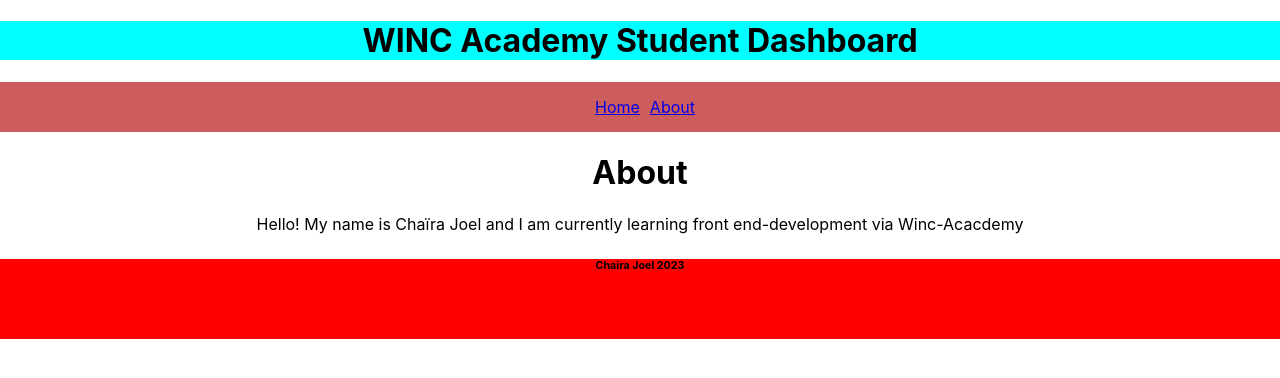
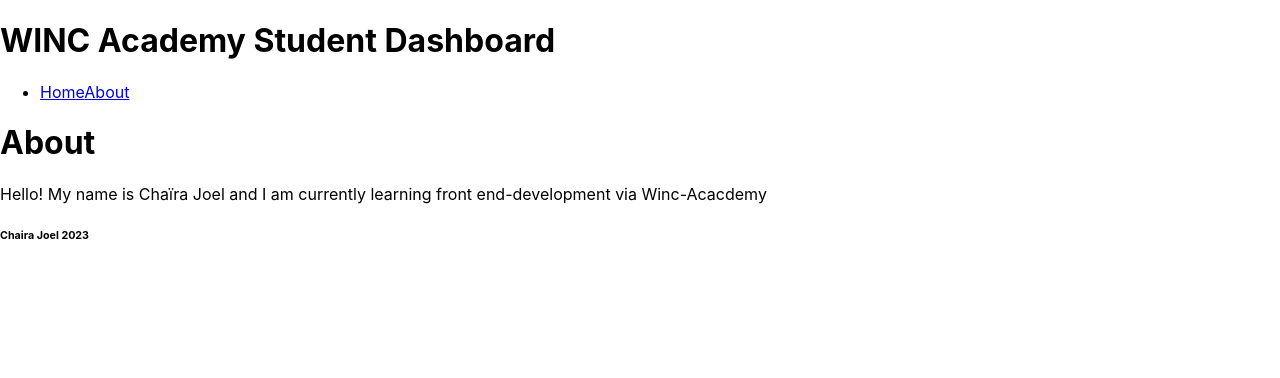
Before and after one commit to Chaira-Joel/dashboard-chaira, a React (Create React App) app: page /About in a window 1280 px wide. Shown: the top 378 px of the page. Built offline with nearby package versions, Linux system fonts and the light colour scheme.

Commit message:
Added CSS

```diff
--- a/src/App.css
+++ b/src/App.css
@@ -1,49 +1,49 @@
-.App {
-  text-align: center;
-}
+/*.App {*/
+/*  text-align: center;*/
+/*}*/
 
-.table{
-  background-color: lightgreen;
-  margin:auto;
-  border: 1px solid black;
-  border-radius:5px;
-}
+/*.table{*/
+/*  background-color: lightgreen;*/
+/*  margin:auto;*/
+/*  border: 1px solid black;*/
+/*  border-radius:5px;*/
+/*}*/
 
-.footer{
-  background-color:red;
-  height: 80px;
-}
+/*.footer{*/
+/*  background-color:red;*/
+/*  height: 80px;*/
+/*}*/
 
-.navbar{
-  background-color: indianred;
- margin: auto;
+/*.navbar{*/
+/*  background-color: indianred;*/
+/* margin: auto;*/
 
-}
+/*}*/
 
-ul{
-  list-style:none;
-  padding:15px;
-}
+/*ul{*/
+/*  list-style:none;*/
+/*  padding:15px;*/
+/*}*/
 
-ul li{
-  display: flex;
-  justify-content: center;
+/*ul li{*/
+/*  display: flex;*/
+/*  justify-content: center;*/
 
 
 
-}
-a{
-  padding-left:10px;
-}
-.studentprofile{
-  background-color: lightgoldenrodyellow ;
-}
+/*}*/
+/*a{*/
+/*  padding-left:10px;*/
+/*}*/
+/*.studentprofile{*/
+/*  background-color: lightgoldenrodyellow ;*/
+/*}*/
 
-.header{
-  background-color: cyan ;
-}
+/*.header{*/
+/*  background-color: cyan ;*/
+/*}*/
 
-.studentlinks{
-  display: flex;
-  justify-content: center;
-}
+/*.studentlinks{*/
+/*  display: flex;*/
+/*  justify-content: center;*/
+/*}*/
--- a/src/Components/Barchart.js
+++ b/src/Components/Barchart.js
@@ -38,8 +38,8 @@ function Barchart({items}){
     height={300}
     domainPadding={{ x: [20, 20], y: [0, 10] }}
     theme={VictoryTheme.material}
-    width={800}
-    height={200}>
+    width={900}
+    height={300}>
 
     <VictoryAxis
         label="assignment"
@@ -49,11 +49,12 @@ function Barchart({items}){
             axisLabel: { padding: 30 },
             Label:{fontSize: 6},
             tickLabels:{
-                fontSize:2,
-                angle:-90,
+                fontSize:5,
+                angle:-70,
                 verticalAnchor: 'middle',
                 fontsize:7,
-                padding:15
+                padding:20
+
             }}}
     />
 
--- a/src/Components/Home.js
+++ b/src/Components/Home.js
@@ -56,6 +56,12 @@ function HomePage(){
 
             <Barchart
                 items={uniqueAssignments}/>
+            <br/>
+            <br/>
+            <br/>
+            <br/>
+            <br/>
+            <br/>
 
 
             <Table items={items}
--- a/src/Components/StudentProfile.js
+++ b/src/Components/StudentProfile.js
@@ -3,14 +3,30 @@ import { useParams } from "react-router-dom";
 import studentDataArray from "../StudentData/Data";
 import Barchart from "./Barchart";
 
+const transformedStudentData = studentDataArray.map((item, index)=>{
+    return {
+        id: index+1,
+        name: item.name,
+        assignment: item.assignment,
+        difficulty: parseInt(item.difficulty),
+        fun: parseInt(item.fun)
+    };
+})
 
+const uniqueAssignments = transformedStudentData.reduce((result, current)=>{
+    if(result.some(item=> item.assignment === current.assignment)){
+        return result;
+    }
+    result.push(current);
+    return result;
+}, []);
 
 function StudentProfile() {
     const { name } = useParams();
     const [studentData, setStudentData] = useState(null);
 
     useEffect(() => {
-        const student = studentDataArray.find(
+        const student = transformedStudentData.find(
             (item) => item.name.toLowerCase() === name.toLowerCase()
         );
         if (student) {
@@ -22,15 +38,11 @@ function StudentProfile() {
         return <div>Loading...</div>;
     }
 
-
-
-
     return (
         <div className ="studentprofile">
             <h4> This is the page of {studentData.name}</h4>
             <p>{studentData.name} gave the following rating</p>
-            <Barchart
-                items={studentDataArray}/>
+            <Barchart items={uniqueAssignments}/>
         </div>
     );
 }
```
